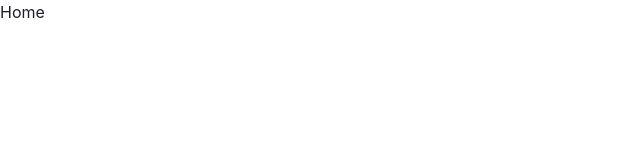
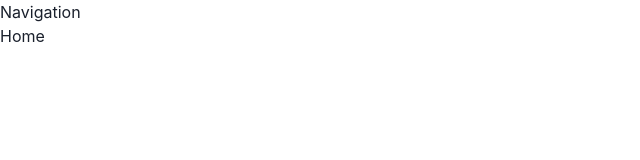
Before and after one commit to NVTIVZ/Portfolio, a Next.js app: page / in a window 1280 px wide. Shown: the top 160 px of the page, without its empty margins (0-640 px from the left). Built offline with nearby package versions, Linux system fonts and the light colour scheme.

Commit message:
initial navigation

```diff
--- /dev/null
+++ b/components/Layout.tsx
@@ -0,0 +1,12 @@
+import Navigation from './Navigation';
+
+const Layout = (props: any) => {
+  return (
+    <div>
+      <Navigation />
+      <main>{props.children}</main>
+    </div>
+  );
+};
+
+export default Layout;
--- /dev/null
+++ b/components/Navigation.tsx
@@ -0,0 +1,5 @@
+const Navigation = () => {
+  return <div>Navigation</div>;
+};
+
+export default Navigation;
--- a/pages/_app.tsx
+++ b/pages/_app.tsx
@@ -1,11 +1,13 @@
 import '../styles/globals.css';
 import type { AppProps } from 'next/app';
 import { ChakraProvider } from '@chakra-ui/react';
-
+import Layout from '../components/Layout';
 function MyApp({ Component, pageProps }: AppProps) {
   return (
     <ChakraProvider>
-      <Component {...pageProps} />
+      <Layout>
+        <Component {...pageProps} />
+      </Layout>
     </ChakraProvider>
   );
 }
```
